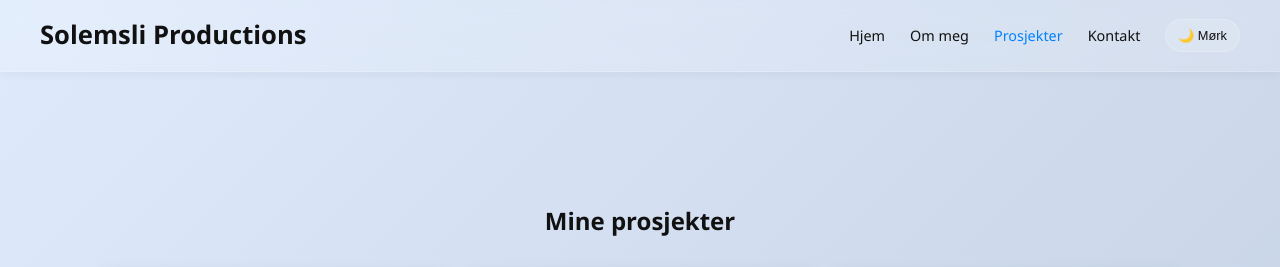
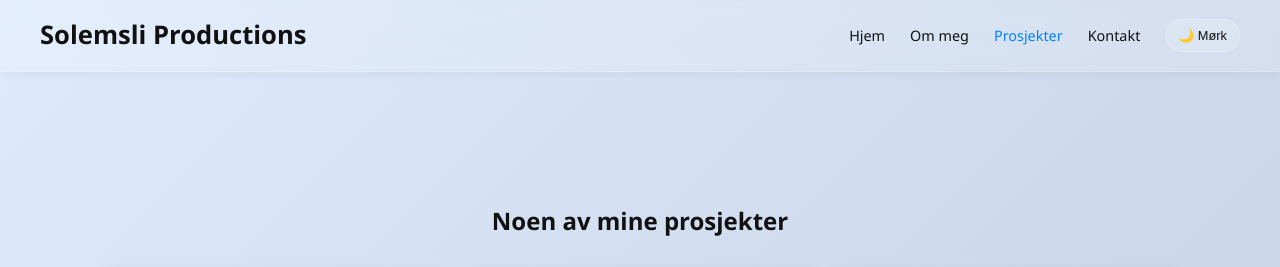
Before and after one commit to Rakso8080/Nettside-solemsliprod, a plain HTML site: page projects.html in a window 1280 px wide. Shown: the top 267 px of the page. Drawn offline with Linux system fonts and the light colour scheme; grey boxes are pictures that could not be loaded.

```diff
--- a/projects.html
+++ b/projects.html
@@ -233,7 +233,7 @@ footer { width: 100%; text-align: center; padding: 30px 0; color: var(--text-col
 
 <main>
 <section class="projects">
-  <h1 style="text-align: center; margin-bottom: 30px;">Mine prosjekter</h1>
+  <h1 style="text-align: center; margin-bottom: 30px;">Noen av mine prosjekter</h1>
 
   <div class="gallery">
     <div class="gallery-images">
```
